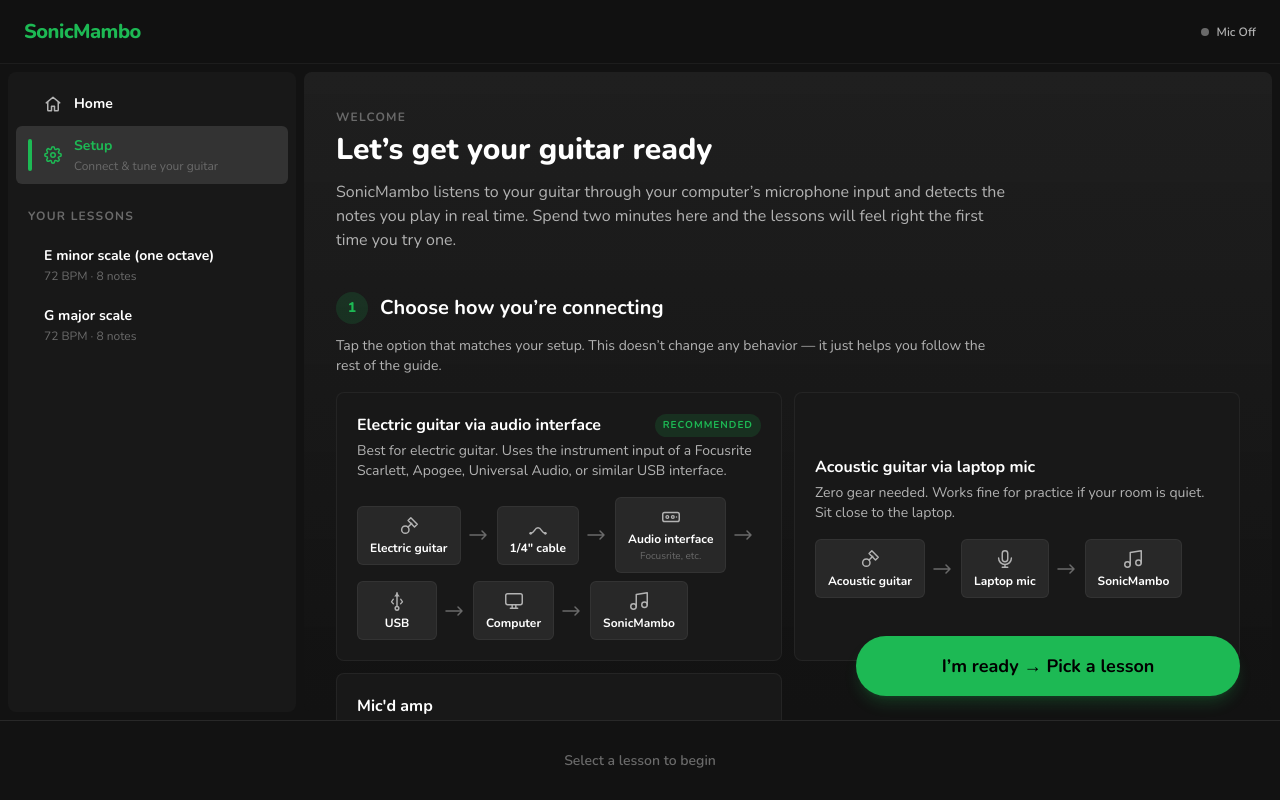
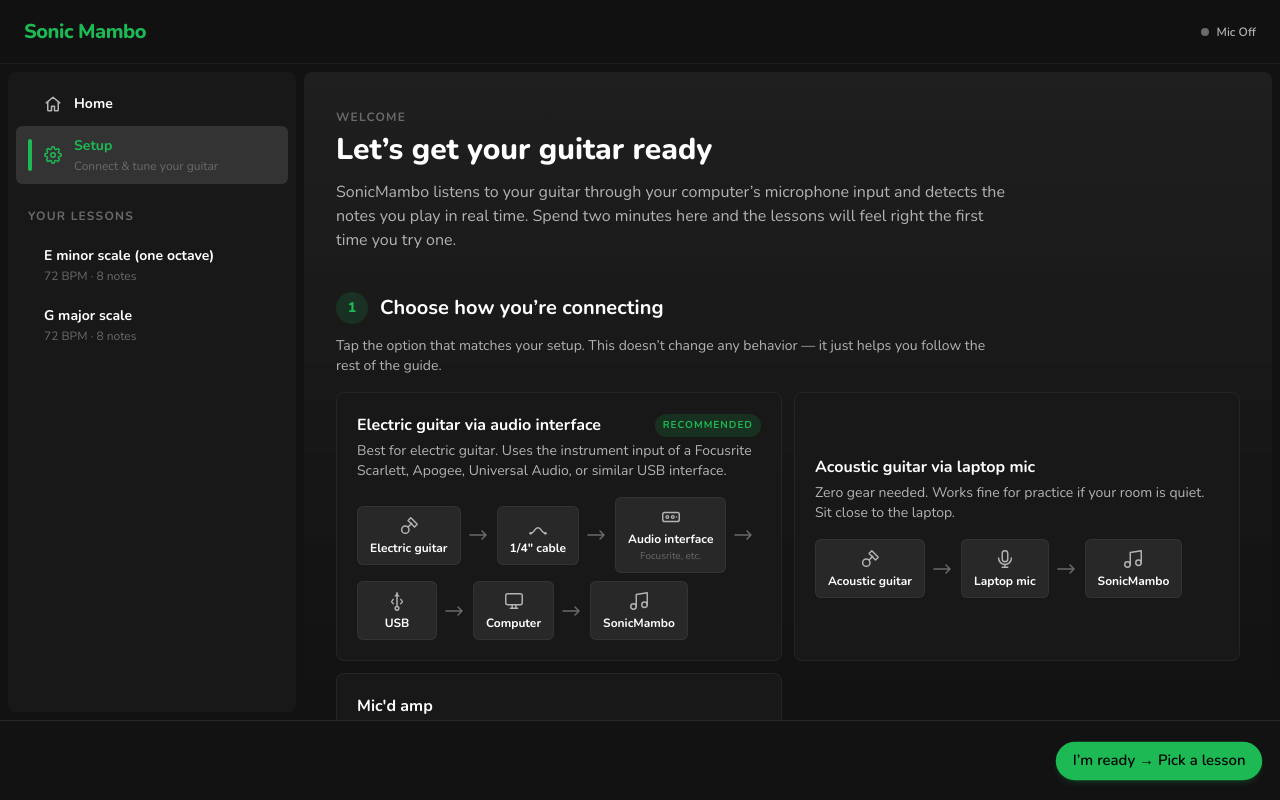
Before and after one commit to toastedegg/SonicMambo, a React (Vite) app: page / in a window 1280 px wide. Built offline with nearby package versions, Linux system fonts and the light colour scheme.

Commit message:
Refactor App component to improve onboarding flow and state management; enhance BottomBar and Setup components with new props for better user interaction and feedback. Update CSS for new button styles and animations.

```diff
--- a/src/App.tsx
+++ b/src/App.tsx
@@ -4,7 +4,7 @@
 import { BottomBar } from './components/BottomBar';
 import type { AudioFeedback } from './components/BottomBar';
 import { Lesson } from './components/Lesson';
-import { Setup } from './components/Setup.tsx';
+import { Setup } from './components/Setup';
 import { LESSONS } from './data/lessons';
 import type { Lesson as LessonType } from './types/lesson';
 
@@ -15,12 +15,21 @@
 
 const ONBOARDED_KEY = 'sonicmambo:onboarded';
 
+/** True only after the user completes setup (localStorage flag). No cookie — missing key = first visit. */
 function readOnboarded(): boolean {
   try {
     return typeof window !== 'undefined' && window.localStorage.getItem(ONBOARDED_KEY) === '1';
   } catch {
     return false;
   }
+}
+
+function getInitialAppState(): { onboarded: boolean; view: View } {
+  const onboarded = readOnboarded();
+  return {
+    onboarded,
+    view: onboarded ? { kind: 'home' } : { kind: 'setup' },
+  };
 }
 
 function writeOnboarded() {
@@ -32,16 +41,37 @@
 }
 
 function App() {
-  const [onboarded, setOnboarded] = useState<boolean>(() => readOnboarded());
-  const [view, setView] = useState<View>(() =>
-    readOnboarded() ? { kind: 'home' } : { kind: 'setup' }
-  );
+  const init = getInitialAppState();
+  const [onboarded, setOnboarded] = useState<boolean>(init.onboarded);
+  const [view, setView] = useState<View>(init.view);
   const [audioFeedback, setAudioFeedback] = useState<AudioFeedback | null>(null);
+  const [setupCtaPulseActive, setSetupCtaPulseActive] = useState(false);
+  const [setupMicListening, setSetupMicListening] = useState(false);
 
+  /** Always opens Home (e.g. back from lesson, or setup exit when already onboarded). */
   const handleGoHome = useCallback(() => {
     setView({ kind: 'home' });
     setAudioFeedback(null);
   }, []);
+
+  /** Sidebar Home: first-time users stay on Setup until they finish onboarding. */
+  const handleSidebarHome = useCallback(() => {
+    setAudioFeedback(null);
+    if (!onboarded) {
+      setView({ kind: 'setup' });
+      return;
+    }
+    setView({ kind: 'home' });
+  }, [onboarded]);
+
+  const handleTopBarBack = useCallback(() => {
+    setAudioFeedback(null);
+    if (view.kind === 'lesson') {
+      setView({ kind: 'home' });
+    } else {
+      handleGoHome();
+    }
+  }, [view.kind, handleGoHome]);
 
   const handleGoSetup = useCallback(() => {
     setView({ kind: 'setup' });
@@ -59,10 +89,28 @@
     setView({ kind: 'home' });
   }, []);
 
+  const handleSetupReachedBottom = useCallback(() => {
+    setSetupCtaPulseActive(true);
+  }, []);
+
   // Stop surfacing stale lesson feedback when the user leaves a lesson view.
   useEffect(() => {
     if (view.kind !== 'lesson') setAudioFeedback(null);
   }, [view.kind]);
+
+  useEffect(() => {
+    if (view.kind !== 'setup') {
+      setSetupCtaPulseActive(false);
+      setSetupMicListening(false);
+    }
+  }, [view.kind]);
+
+  const topBarMicActive =
+    view.kind === 'lesson'
+      ? (audioFeedback?.isListening ?? false)
+      : view.kind === 'setup'
+        ? setupMicListening
+        : false;
 
   const activeLessonId = view.kind === 'lesson' ? view.lesson.id : null;
   const lessonTitle = view.kind === 'lesson' ? view.lesson.title : null;
@@ -72,8 +120,8 @@
     <div className="h-screen flex flex-col overflow-hidden bg-sp-black font-display">
       <TopBar
         lessonTitle={lessonTitle}
-        isListening={audioFeedback?.isListening ?? false}
-        onBack={canGoBack ? handleGoHome : null}
+        isListening={topBarMicActive}
+        onBack={canGoBack ? handleTopBarBack : null}
       />
 
       <div className="flex-1 flex min-h-0">
@@ -82,7 +130,7 @@
           activeLessonId={activeLessonId}
           activeTopLevel={view.kind === 'setup' ? 'setup' : view.kind === 'home' ? 'home' : null}
           onSelectLesson={handleSelectLesson}
-          onGoHome={handleGoHome}
+          onGoHome={handleSidebarHome}
           onGoSetup={handleGoSetup}
         />
 
@@ -95,7 +143,10 @@
                 onAudioUpdate={setAudioFeedback}
               />
             ) : view.kind === 'setup' ? (
-              <Setup onFinish={handleSetupFinish} />
+              <Setup
+                onReachedScrollEnd={handleSetupReachedBottom}
+                onMicListeningChange={setSetupMicListening}
+              />
             ) : (
               <HomeView
                 onSelectLesson={handleSelectLesson}
@@ -107,7 +158,11 @@
         </main>
       </div>
 
-      <BottomBar audio={audioFeedback} />
+      <BottomBar
+        audio={audioFeedback}
+        onSetupReady={view.kind === 'setup' ? handleSetupFinish : undefined}
+        setupCtaPulseActive={view.kind === 'setup' && setupCtaPulseActive}
+      />
     </div>
   );
 }
--- a/src/components/BottomBar.tsx
+++ b/src/components/BottomBar.tsx
@@ -11,9 +11,27 @@
 
 interface BottomBarProps {
   audio: AudioFeedback | null;
+  /** Setup flow: compact primary action, left-aligned in the footer. */
+  onSetupReady?: () => void;
+  /** After user scrolls setup to the end, loop a subtle scale pulse until they leave setup or click. */
+  setupCtaPulseActive?: boolean;
 }
 
-export function BottomBar({ audio }: BottomBarProps) {
+export function BottomBar({ audio, onSetupReady, setupCtaPulseActive = false }: BottomBarProps) {
+  if (onSetupReady) {
+    return (
+      <footer className="sp-bottombar flex items-center justify-end px-6">
+        <button
+          type="button"
+          onClick={onSetupReady}
+          className={`sp-btn-primary-compact ${setupCtaPulseActive ? 'sp-setup-cta-attention' : ''}`}
+        >
+          I&rsquo;m ready &rarr; Pick a lesson
+        </button>
+      </footer>
+    );
+  }
+
   if (!audio) {
     return (
       <footer className="sp-bottombar flex items-center justify-center">
--- a/src/components/Setup.tsx
+++ b/src/components/Setup.tsx
@@ -1,4 +1,4 @@
-import { useCallback, useEffect, useState } from 'react';
+import { useCallback, useEffect, useRef, useState } from 'react';
 import { useAudioEngine } from '../hooks/useAudioEngine';
 import { MicCheck } from './MicCheck';
 import { Tuner } from './Tuner';
@@ -14,15 +14,18 @@
   AppIcon,
 } from './SignalChainDiagram';
 
-interface SetupProps {
-  onFinish: () => void;
-}
-
 type InputProfile = 'interface' | 'laptop-mic' | 'micd-amp';
 
 const INPUT_PROFILE_KEY = 'sonicmambo:inputProfile';
 
-export function Setup({ onFinish }: SetupProps) {
+interface SetupProps {
+  /** Fires once each time the user scrolls the main column so the page bottom enters view (CTA pulse in footer). */
+  onReachedScrollEnd?: () => void;
+  /** Mirrors `useAudioEngine` capture state for the global top bar (Mic On / Mic Off). */
+  onMicListeningChange?: (listening: boolean) => void;
+}
+
+export function Setup({ onReachedScrollEnd, onMicListeningChange }: SetupProps) {
   const {
     isListening,
     loudness,
@@ -48,6 +51,34 @@
   useEffect(() => {
     return () => stop();
   }, [stop]);
+
+  useEffect(() => {
+    onMicListeningChange?.(isListening);
+  }, [isListening, onMicListeningChange]);
+
+  const scrollEndSentinelRef = useRef<HTMLDivElement>(null);
+
+  useEffect(() => {
+    const sentinel = scrollEndSentinelRef.current;
+    if (!sentinel || !onReachedScrollEnd) return;
+
+    const root = sentinel.closest('main');
+    let wasIntersecting = false;
+
+    const io = new IntersectionObserver(
+      (entries) => {
+        const hit = entries[0]?.isIntersecting ?? false;
+        if (hit && !wasIntersecting) {
+          onReachedScrollEnd();
+        }
+        wasIntersecting = hit;
+      },
+      { root: root ?? undefined, rootMargin: '0px 0px -12px 0px', threshold: 0.72 },
+    );
+
+    io.observe(sentinel);
+    return () => io.disconnect();
+  }, [onReachedScrollEnd]);
 
   const handleProfileSelect = useCallback((p: InputProfile) => {
     setProfile(p);
@@ -132,7 +163,7 @@
           <button
             type="button"
             onClick={() => start()}
-            className="sp-btn-primary max-w-xs"
+            className="sp-btn-primary-compact max-w-xs"
           >
             Turn on mic
           </button>
@@ -183,11 +214,11 @@
             ]}
           />
           <DeviceInstructions
-            title="Browser (per site)"
+            title="Chrome"
             steps={[
-              'Click the padlock/site icon in the URL bar',
-              'Open "Site settings" or "Permissions"',
-              'Set Microphone to your interface',
+              'Settings → Privacy and security → Site settings → Microphone',
+              'Choose your interface as the microphone input',
+              'Reload this page',
             ]}
           />
         </div>
@@ -238,11 +269,11 @@
         </ul>
       </div>
 
-      <div className="sticky bottom-4 flex justify-end">
-        <button type="button" onClick={onFinish} className="sp-btn-primary max-w-sm">
-          I&rsquo;m ready &rarr; Pick a lesson
-        </button>
-      </div>
+      <div
+        ref={scrollEndSentinelRef}
+        className="h-2 w-full shrink-0"
+        aria-hidden
+      />
     </div>
   );
 }
--- a/src/components/TopBar.tsx
+++ b/src/components/TopBar.tsx
@@ -9,7 +9,7 @@
     <header className="sp-topbar">
       <div className="flex items-center gap-3">
         <span className="text-xl font-extrabold tracking-tight text-sp-green">
-          SonicMambo
+          Sonic Mambo
         </span>
       </div>
 
--- a/src/index.css
+++ b/src/index.css
@@ -71,6 +71,24 @@
   /* Buttons */
   .sp-btn-primary {
     @apply w-full py-4 px-6 rounded-full bg-sp-green hover:bg-sp-green-dark active:scale-[0.98] text-black font-bold text-lg shadow-lg shadow-sp-green/20 transition-all;
+  }
+
+  .sp-btn-primary-compact {
+    @apply inline-flex items-center justify-center rounded-full bg-sp-green hover:bg-sp-green-dark active:scale-[0.98] px-4 py-2 text-sm font-semibold text-black shadow-md shadow-sp-green/15 transition-colors shrink-0 origin-center;
+  }
+
+  @keyframes sp-setup-cta-breathe {
+    0%,
+    100% {
+      transform: scale(1);
+    }
+    50% {
+      transform: scale(1.08);
+    }
+  }
+
+  .sp-setup-cta-attention {
+    animation: sp-setup-cta-breathe 1.5s ease-in-out infinite;
   }
 
   .sp-btn-secondary {
```
